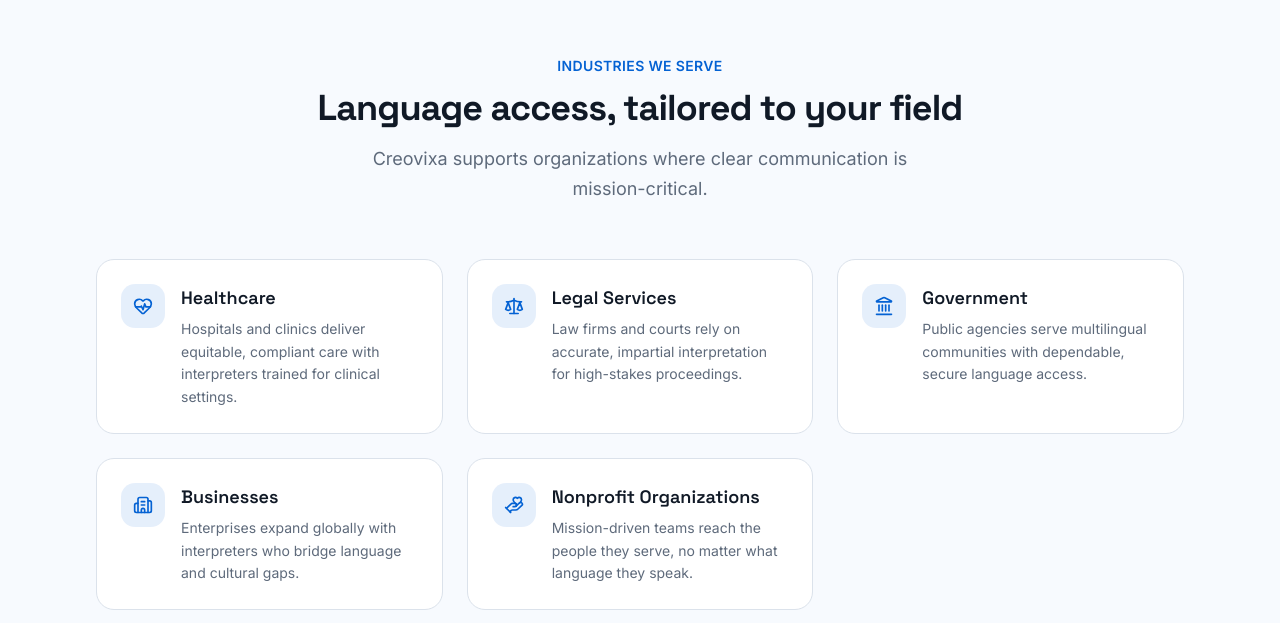
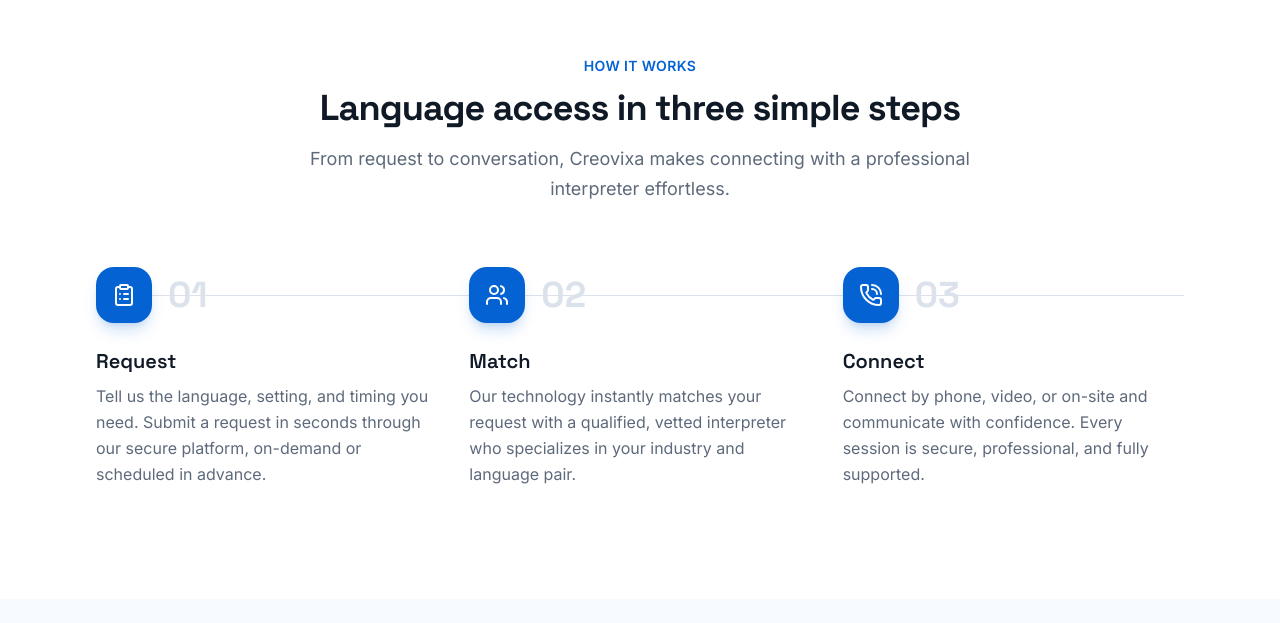
Before and after one commit to ricardohenryhr-eng/creovixa, a Next.js app: page / in a window 1280 px wide. Shown: the part 1677-2300 px from the top of the page. Built offline with nearby package versions, Linux system fonts and the light colour scheme.

Commit message:
feat: add new components and update site navigation\n\nAdded HowItWorks, Testimonials, and CallToAction components. Updated site header with new links.

```diff
--- a/app/page.tsx
+++ b/app/page.tsx
@@ -1,9 +1,12 @@
 import { SiteHeader } from '@/components/site-header'
 import { Hero } from '@/components/hero'
 import { Services } from '@/components/services'
+import { HowItWorks } from '@/components/how-it-works'
 import { Industries } from '@/components/industries'
 import { About } from '@/components/about'
+import { Testimonials } from '@/components/testimonials'
 import { ContactForm } from '@/components/contact-form'
+import { CallToAction } from '@/components/cta'
 import { SiteFooter } from '@/components/site-footer'
 
 export default function Page() {
@@ -13,9 +16,12 @@ export default function Page() {
       <main className="flex-1">
         <Hero />
         <Services />
+        <HowItWorks />
         <Industries />
         <About />
+        <Testimonials />
         <ContactForm />
+        <CallToAction />
       </main>
       <SiteFooter />
     </div>
--- /dev/null
+++ b/components/cta.tsx
@@ -0,0 +1,53 @@
+import { ArrowRight } from 'lucide-react'
+import { cn } from '@/lib/utils'
+import { buttonVariants } from '@/components/ui/button'
+
+export function CallToAction() {
+  return (
+    <section className="bg-background py-20 lg:py-28">
+      <div className="mx-auto max-w-6xl px-4 sm:px-6 lg:px-8">
+        <div className="relative overflow-hidden rounded-3xl bg-primary px-6 py-14 text-center sm:px-12 lg:px-16 lg:py-20">
+          <div
+            className="pointer-events-none absolute -right-16 -top-16 size-64 rounded-full bg-primary-foreground/10 blur-2xl"
+            aria-hidden="true"
+          />
+          <div
+            className="pointer-events-none absolute -bottom-20 -left-16 size-64 rounded-full bg-primary-foreground/10 blur-2xl"
+            aria-hidden="true"
+          />
+          <div className="relative mx-auto max-w-2xl">
+            <h2 className="font-display text-3xl font-bold tracking-tight text-balance text-primary-foreground sm:text-4xl">
+              Ready to connect people through language?
+            </h2>
+            <p className="mt-4 text-lg leading-relaxed text-pretty text-primary-foreground/85">
+              Whether you need an interpreter today or want to join our network
+              of professionals, Creovixa is here to help you communicate without
+              barriers.
+            </p>
+            <div className="mt-9 flex flex-col justify-center gap-3 sm:flex-row">
+              <a
+                href="#contact"
+                className={cn(
+                  buttonVariants({ variant: 'secondary' }),
+                  'h-12 bg-background px-6 text-base text-foreground hover:bg-background/90',
+                )}
+              >
+                Request an Interpreter
+                <ArrowRight className="size-4" aria-hidden="true" />
+              </a>
+              <a
+                href="#contact"
+                className={cn(
+                  buttonVariants({ variant: 'outline' }),
+                  'h-12 border-primary-foreground/40 bg-transparent px-6 text-base text-primary-foreground hover:bg-primary-foreground/10 hover:text-primary-foreground',
+                )}
+              >
+                Join Our Interpreter Network
+              </a>
+            </div>
+          </div>
+        </div>
+      </div>
+    </section>
+  )
+}
--- a/components/hero.tsx
+++ b/components/hero.tsx
@@ -47,7 +47,7 @@ export function Hero() {
                 'h-12 px-6 text-base',
               )}
             >
-              Join Interpreter Network
+              Join Our Interpreter Network
             </a>
           </div>
 
--- /dev/null
+++ b/components/how-it-works.tsx
@@ -0,0 +1,73 @@
+import { ClipboardList, Users, PhoneCall } from 'lucide-react'
+
+const steps = [
+  {
+    number: '01',
+    icon: ClipboardList,
+    title: 'Request',
+    description:
+      'Tell us the language, setting, and timing you need. Submit a request in seconds through our secure platform, on-demand or scheduled in advance.',
+  },
+  {
+    number: '02',
+    icon: Users,
+    title: 'Match',
+    description:
+      'Our technology instantly matches your request with a qualified, vetted interpreter who specializes in your industry and language pair.',
+  },
+  {
+    number: '03',
+    icon: PhoneCall,
+    title: 'Connect',
+    description:
+      'Connect by phone, video, or on-site and communicate with confidence. Every session is secure, professional, and fully supported.',
+  },
+]
+
+export function HowItWorks() {
+  return (
+    <section id="how-it-works" className="scroll-mt-16 bg-background py-20 lg:py-28">
+      <div className="mx-auto max-w-6xl px-4 sm:px-6 lg:px-8">
+        <div className="mx-auto max-w-2xl text-center">
+          <p className="text-sm font-semibold uppercase tracking-wide text-primary">
+            How It Works
+          </p>
+          <h2 className="mt-3 font-display text-3xl font-bold tracking-tight text-balance text-foreground sm:text-4xl">
+            Language access in three simple steps
+          </h2>
+          <p className="mt-4 text-lg leading-relaxed text-pretty text-muted-foreground">
+            From request to conversation, Creovixa makes connecting with a
+            professional interpreter effortless.
+          </p>
+        </div>
+
+        <div className="relative mt-16">
+          <div
+            className="absolute left-0 right-0 top-7 hidden h-px bg-border lg:block"
+            aria-hidden="true"
+          />
+          <ol className="grid gap-10 lg:grid-cols-3 lg:gap-8">
+            {steps.map((step) => (
+              <li key={step.title} className="relative flex flex-col">
+                <div className="flex items-center gap-4">
+                  <span className="relative z-10 flex size-14 shrink-0 items-center justify-center rounded-2xl bg-primary text-primary-foreground shadow-lg shadow-primary/20">
+                    <step.icon className="size-6" aria-hidden="true" />
+                  </span>
+                  <span className="font-display text-4xl font-bold text-border">
+                    {step.number}
+                  </span>
+                </div>
+                <h3 className="mt-6 font-display text-xl font-semibold text-foreground">
+                  {step.title}
+                </h3>
+                <p className="mt-2 text-base leading-relaxed text-muted-foreground">
+                  {step.description}
+                </p>
+              </li>
+            ))}
+          </ol>
+        </div>
+      </div>
+    </section>
+  )
+}
--- a/components/industries.tsx
+++ b/components/industries.tsx
@@ -27,7 +27,7 @@ const industries = [
   },
   {
     icon: Building2,
-    title: 'Businesses',
+    title: 'Business',
     description:
       'Enterprises expand globally with interpreters who bridge language and cultural gaps.',
   },
--- a/components/site-header.tsx
+++ b/components/site-header.tsx
@@ -7,8 +7,9 @@ import { buttonVariants } from '@/components/ui/button'
 
 const navLinks = [
   { label: 'Services', href: '#services' },
+  { label: 'How It Works', href: '#how-it-works' },
   { label: 'Industries', href: '#industries' },
-  { label: 'About', href: '#about' },
+  { label: 'Testimonials', href: '#testimonials' },
   { label: 'Contact', href: '#contact' },
 ]
 
--- /dev/null
+++ b/components/testimonials.tsx
@@ -0,0 +1,81 @@
+import { Quote, Star } from 'lucide-react'
+
+const testimonials = [
+  {
+    quote:
+      'Creovixa transformed how we deliver care to our multilingual patients. We connect with a qualified medical interpreter in under a minute, day or night.',
+    name: 'Dr. Elena Marquez',
+    role: 'Director of Patient Services, Riverside Health',
+    initials: 'EM',
+  },
+  {
+    quote:
+      'Accuracy and confidentiality are non-negotiable in our practice. The interpreters are professional, precise, and trained for legal proceedings.',
+    name: 'James Whitfield',
+    role: 'Managing Partner, Whitfield & Associates',
+    initials: 'JW',
+  },
+  {
+    quote:
+      'As we expanded into new markets, Creovixa helped us communicate clearly with partners worldwide. The platform is seamless and dependable.',
+    name: 'Priya Nair',
+    role: 'VP of Global Operations, Northbridge Group',
+    initials: 'PN',
+  },
+]
+
+export function Testimonials() {
+  return (
+    <section
+      id="testimonials"
+      className="scroll-mt-16 bg-secondary/40 py-20 lg:py-28"
+    >
+      <div className="mx-auto max-w-6xl px-4 sm:px-6 lg:px-8">
+        <div className="mx-auto max-w-2xl text-center">
+          <p className="text-sm font-semibold uppercase tracking-wide text-primary">
+            Testimonials
+          </p>
+          <h2 className="mt-3 font-display text-3xl font-bold tracking-tight text-balance text-foreground sm:text-4xl">
+            Trusted by organizations that can&apos;t compromise on communication
+          </h2>
+          <p className="mt-4 text-lg leading-relaxed text-pretty text-muted-foreground">
+            Hear from the teams who rely on Creovixa to connect with the people
+            they serve.
+          </p>
+        </div>
+
+        <div className="mt-14 grid gap-6 lg:grid-cols-3">
+          {testimonials.map((t) => (
+            <figure
+              key={t.name}
+              className="flex flex-col rounded-2xl border border-border bg-card p-7 shadow-sm"
+            >
+              <Quote className="size-8 text-primary/25" aria-hidden="true" />
+              <div className="mt-4 flex gap-0.5" aria-label="Rated 5 out of 5">
+                {Array.from({ length: 5 }).map((_, i) => (
+                  <Star
+                    key={i}
+                    className="size-4 fill-primary text-primary"
+                    aria-hidden="true"
+                  />
+                ))}
+              </div>
+              <blockquote className="mt-4 flex-1 text-base leading-relaxed text-pretty text-card-foreground">
+                {t.quote}
+              </blockquote>
+              <figcaption className="mt-6 flex items-center gap-3 border-t border-border pt-5">
+                <span className="flex size-11 shrink-0 items-center justify-center rounded-full bg-primary/10 font-display text-sm font-semibold text-primary">
+                  {t.initials}
+                </span>
+                <div>
+                  <p className="font-semibold text-card-foreground">{t.name}</p>
+                  <p className="text-sm text-muted-foreground">{t.role}</p>
+                </div>
+              </figcaption>
+            </figure>
+          ))}
+        </div>
+      </div>
+    </section>
+  )
+}
```
